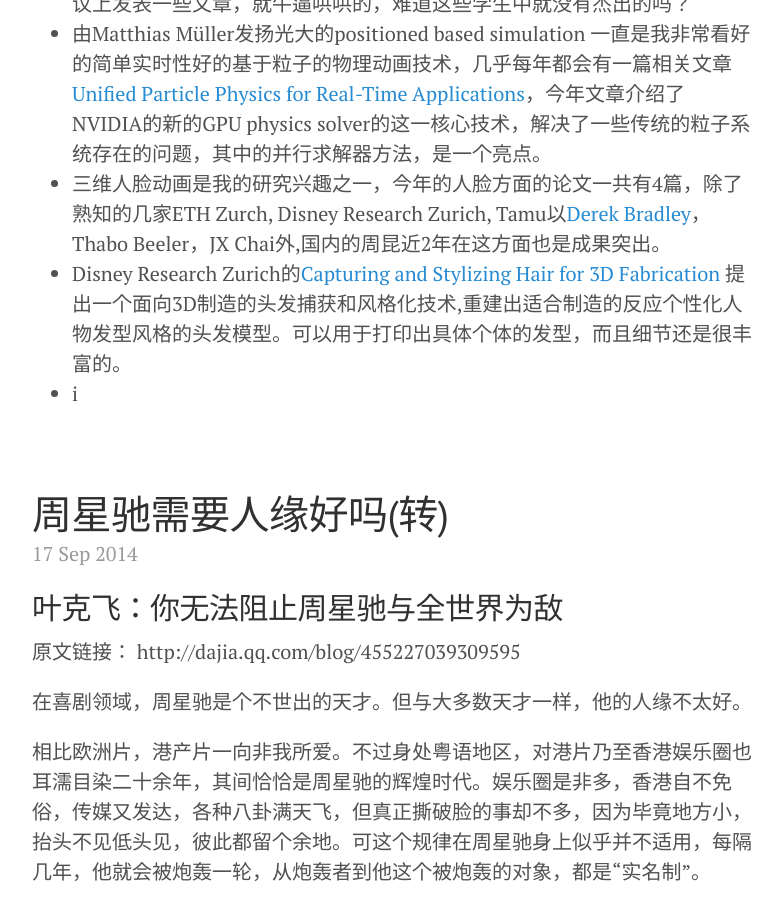
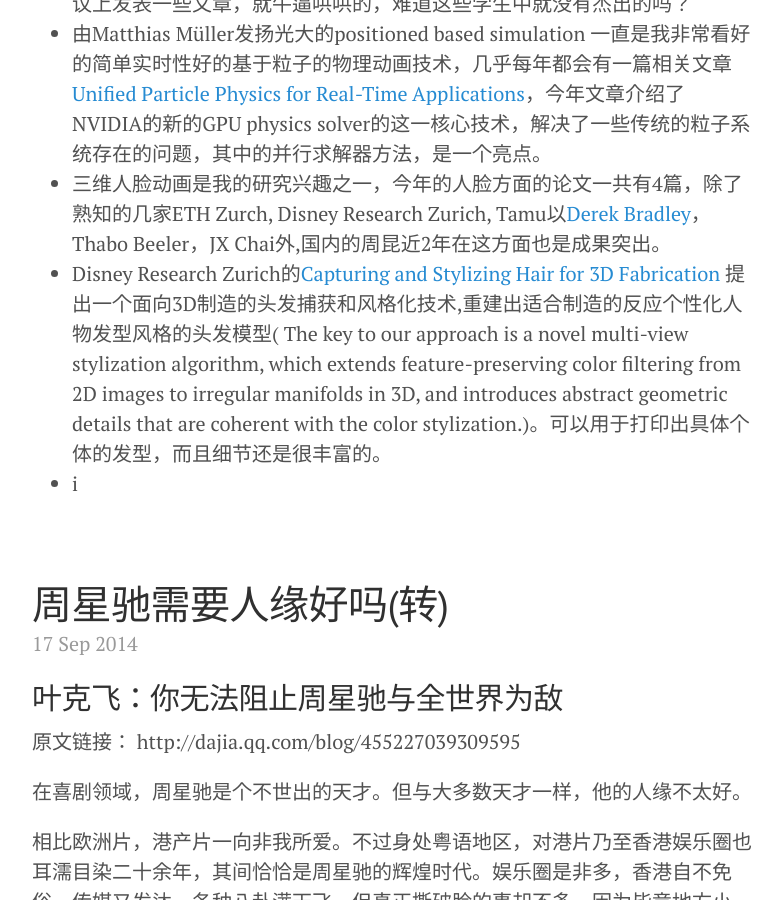
Before and after one commit to hwdong/hwdong-old.github.io, a Jekyll site: the page built from index.html, in a window 1280 px wide and 900 px high, scrolled down 809 px. Shown: the whole window, without its empty margins (248-1030 px from the left). Built offline with Jekyll 4.4.1, drawn with Linux system fonts in a browser that asks for light colours; Markdown is read by kramdown in place of the engine named in the settings; the list of posts is cut into pages by our own code.

Commit message:
Updated 2014-09-20-SIGGRAPH2014.md

```diff
--- a/_posts/2014-09-20-SIGGRAPH2014.md
+++ b/_posts/2014-09-20-SIGGRAPH2014.md
@@ -11,5 +11,5 @@
 - 多年来未能进入SIGGRAPH的默默无闻的Zhigang Deng实验室(http://graphics.cs.uh.edu/ble/)终于依靠杰出的学生Binh Huy Le在SIGGRAPH上连续亮相，今年又出了一篇[Robust and Accurate Skeletal Rigging from Mesh Sequences](http://graphics.cs.uh.edu/ble/papers/2014s-ske/)，当年被人冷落和轻视的Deng教授终于可以扬眉吐气了啊！说明2点：1）招到一个杰出的学生是导师的福气啊；2）老的课题仍然可以开出新花来！ 而国内招收过几百个学生的学霸们在三流期刊或会议上发表一些文章，就牛逼哄哄的，难道这些学生中就没有杰出的吗？
 - 由Matthias Müller发扬光大的positioned based simulation 一直是我非常看好的简单实时性好的基于粒子的物理动画技术，几乎每年都会有一篇相关文章[Unified Particle Physics for Real-Time Applications](http://blog.mmacklin.com/flex/)，今年文章介绍了NVIDIA的新的GPU physics solver的这一核心技术，解决了一些传统的粒子系统存在的问题，其中的并行求解器方法，是一个亮点。
 - 三维人脸动画是我的研究兴趣之一，今年的人脸方面的论文一共有4篇，除了熟知的几家ETH Zurch, Disney Research Zurich, Tamu以[Derek Bradley](http://zurich.disneyresearch.com/derekbradley/)，Thabo Beeler，JX Chai外,国内的周昆近2年在这方面也是成果突出。
-- Disney Research Zurich的[Capturing and Stylizing Hair for 3D Fabrication ](http://cheveone.blogspot.com.es/2014/08/stylized-hair-capture.html)提出一个面向3D制造的头发捕获和风格化技术,重建出适合制造的反应个性化人物发型风格的头发模型。可以用于打印出具体个体的发型，而且细节还是很丰富的。
+- Disney Research Zurich的[Capturing and Stylizing Hair for 3D Fabrication ](http://cheveone.blogspot.com.es/2014/08/stylized-hair-capture.html)提出一个面向3D制造的头发捕获和风格化技术,重建出适合制造的反应个性化人物发型风格的头发模型( The key to our approach is a novel multi-view stylization algorithm, which extends feature-preserving color filtering from 2D images to irregular manifolds in 3D, and introduces abstract geometric details that are coherent with the color stylization.)。可以用于打印出具体个体的发型，而且细节还是很丰富的。
 - i
```
